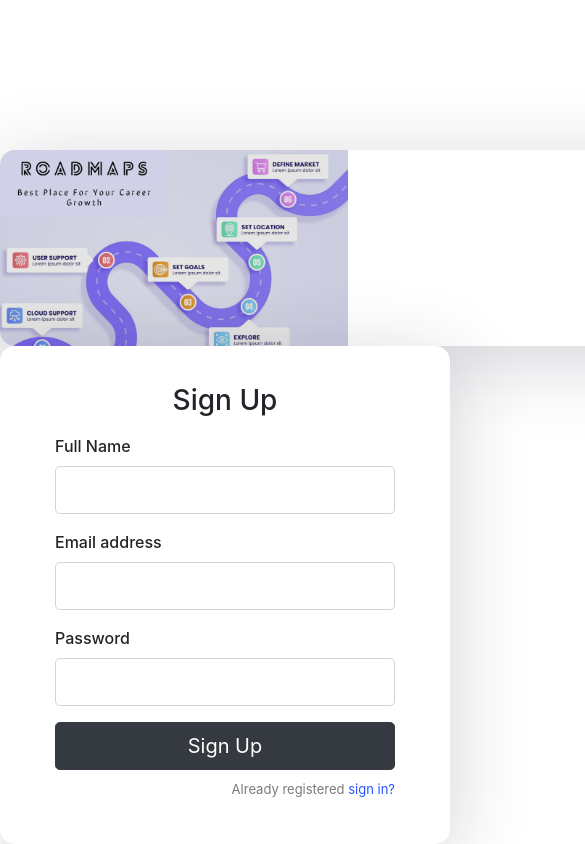
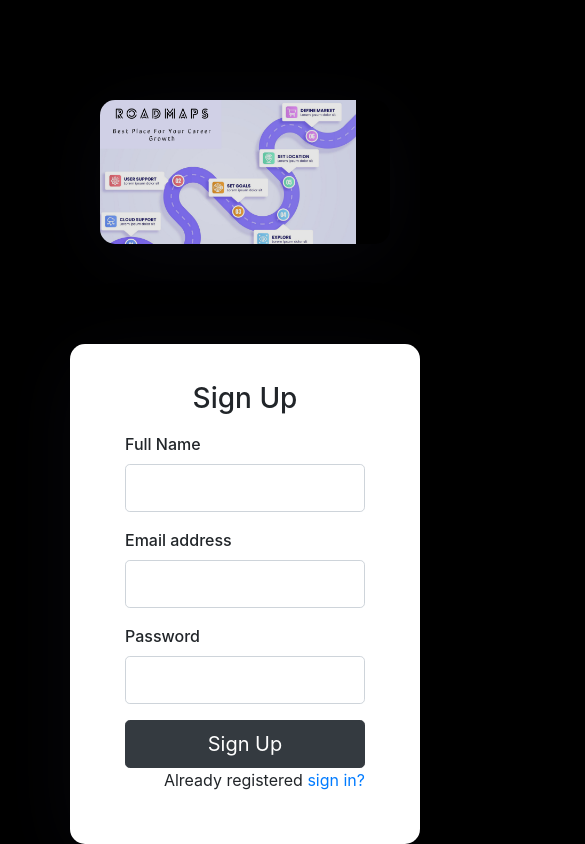
Before and after one commit to RISHABH175/Roadmaps, a Vue app: page / in a window 390 px wide. Shown: the top 844 px of the page, 585 px wide, since content can reach past the window. Built offline with nearby package versions, Linux system fonts and the light colour scheme; a web font is replaced by a local one.

Commit message:
minor changes

```diff
--- a/src/assets/css/main.css
+++ b/src/assets/css/main.css
@@ -4,7 +4,7 @@
 }
 
 body {
-
+  background-color: black;
   background-repeat: no-repeat;
   background-size: cover;
   min-height: 100vh;
@@ -36,8 +36,9 @@ html,
 }
 
 .inner-block {
+  height:500px;
   width: 450px;
-  margin: auto;
+  margin-top:100px;
   background: #ffffff;
   box-shadow: 0px 14px 80px rgba(34, 35, 58, 0.2);
   padding: 40px 55px 45px 55px;
@@ -45,8 +46,8 @@ html,
   transition: all .3s;
 }
 .inner-block1 {
-  margin-top: 200px;
-
+  margin-top: 100px;
+  margin-right: 200px;
   width: 890px;
   height: 500px;
   background-repeat: no-repeat;
@@ -75,57 +76,34 @@ label {
   font-weight: 500;
 }
 
-.forgot-password,
-.forgot-password a {
-  text-align: right;
-  font-size: 13px;
-  padding-top: 10px;
-  color: #7a7a7a;
-  margin: 0;
-}
 
-.forgot-password a {
-  color: #2554FF;
-}
+
 
 
 @media (max-width:550px) {
   .vertical-center {
     display: flex;
     text-align: left;
-    justify-content: center;
+    justify-content:left;
     flex-direction: column;
   }
-
-  .inner-block1 {
-    margin-top: 150px;
-    /* margin-bottom: 150px; */
-    width: 700px;
-    height: 500px;
-    background-repeat: no-repeat;
-    margin-left: 0px;
+  .inner-block {
+    height:500px;
+    width: 350px;
+    margin-left: 70px;
+    background: #ffffff;
     box-shadow: 0px 14px 80px rgba(34, 35, 58, 0.2);
     padding: 40px 55px 45px 55px;
     border-radius: 15px;
-    background-image: url("../../../roadmap.png");
-    background-size: contain;
+    transition: all .3s;
   }
-  }
-@media (max-width:750px) {
-  .vertical-center {
-    display: flex;
-    text-align: left;
-    justify-content: center;
-    flex-direction: column;
-  }
-
   .inner-block1 {
-    margin-top: 150px;
-    /* margin-bottom: 150px; */
-    width: 900px;
-    height: 500px;
+    margin-top: 100px;
+    margin-right: 200px;
+    width: 290px;
+    height: 180px;
     background-repeat: no-repeat;
-    margin-left: 0px;
+    margin-left: 100px;
     box-shadow: 0px 14px 80px rgba(34, 35, 58, 0.2);
     padding: 40px 55px 45px 55px;
     border-radius: 15px;
```
